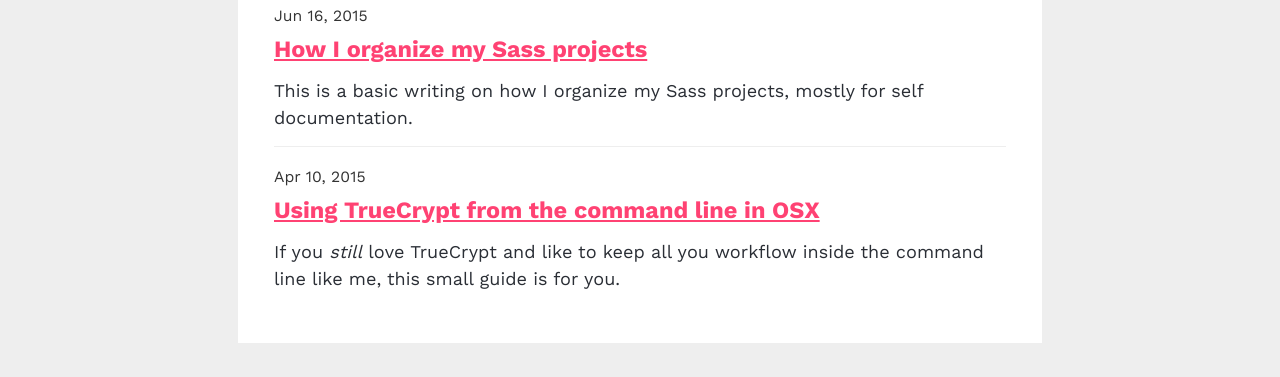
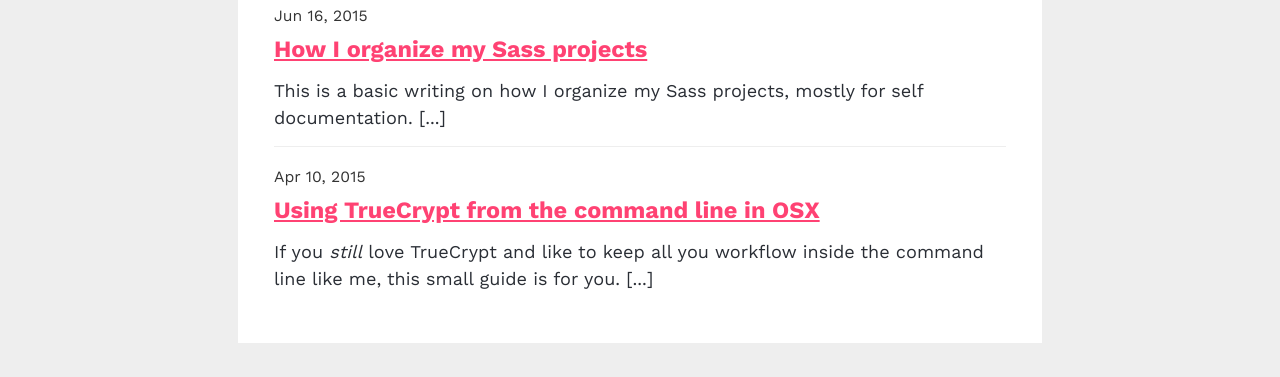
Before and after one commit to j0lv3r4/jolvera.biz, a Jekyll site: the page built from index.html, in a window 1280 px wide. Shown: the part 336-713 px from the top of the page. Built offline with Jekyll 4.4.1, drawn with Linux system fonts in a browser that asks for light colours; the list of posts is cut into pages by our own code.

Commit message:
reformat post excerpt

```diff
--- a/index.html
+++ b/index.html
@@ -18,7 +18,7 @@
         </header>
 
         <div class="post-excerpt">
-          {{ post.excerpt }}
+          <p>{{ post.excerpt | remove: '<p>' | remove: '</p>' }} [...] </p>
         </div>
       </article>
     {% endfor %}
```
